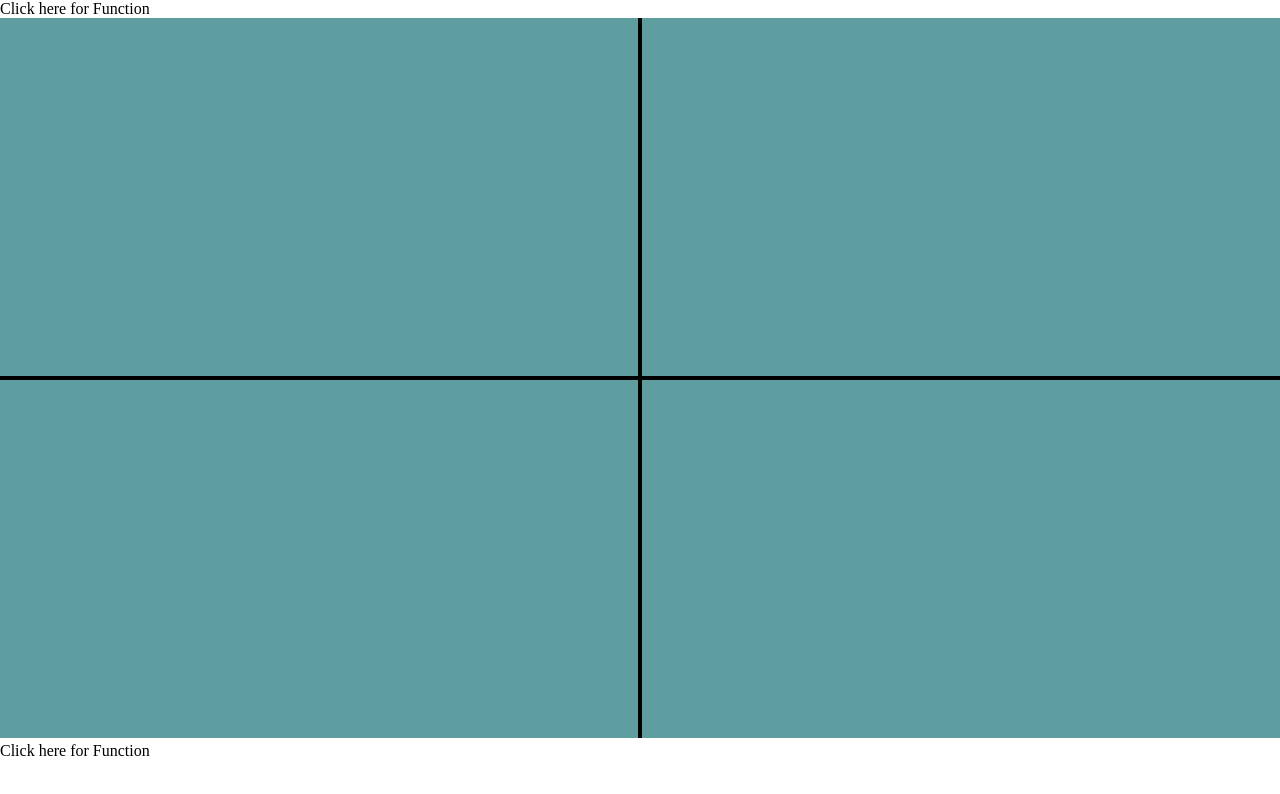
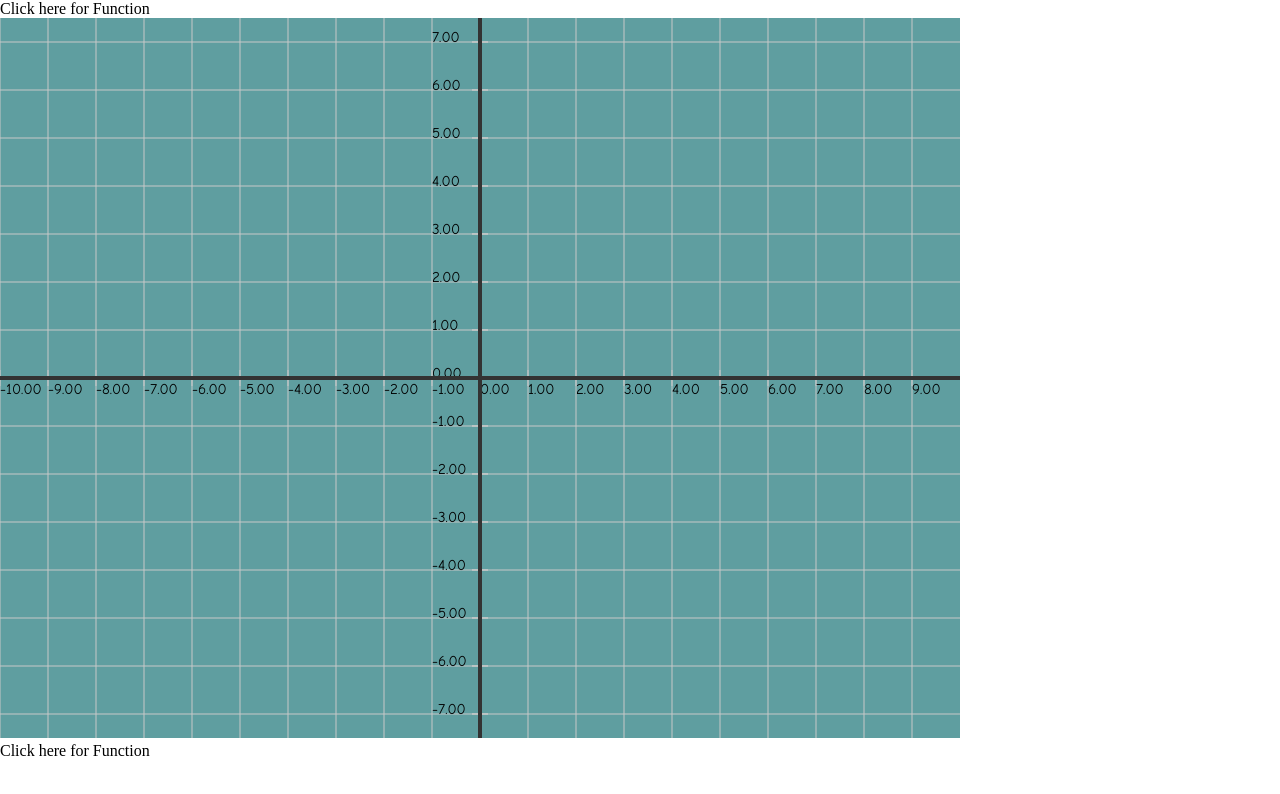
Before and after one commit to JulianHelmsen/Funcplot, a plain HTML site: page index.html in a window 1280 px wide. Drawn offline with Linux system fonts and the light colour scheme.

Commit message:
added markers at axis

```diff
--- a/drawing.js
+++ b/drawing.js
@@ -2,7 +2,6 @@ const canvas = document.getElementById("canvas");
 const ctx = canvas.getContext("2d");
 let mouseDown = false;
 
-let zoomLevel = 1;
 let cameraWidth = 20;
 let cameraHeight;
 let cameraX = 0;
@@ -37,10 +36,10 @@ function createTransform() {
     const hCameraHeight = cameraHeight / 2;
 
     return {
-        left: cameraX - hCameraWidth * zoomLevel,
-        right: cameraX + hCameraWidth * zoomLevel,
-        top: cameraY + hCameraHeight * zoomLevel,
-        bottom: cameraY - hCameraHeight * zoomLevel
+        left: cameraX - hCameraWidth,
+        right: cameraX + hCameraWidth,
+        top: cameraY + hCameraHeight,
+        bottom: cameraY - hCameraHeight
     };
 }
 
@@ -65,14 +64,59 @@ function draw() {
     const origin = transformPoint(transform, {x: 0, y: 0});
 
     // draw axis
+
+
+    // calculate interval of axis markers
+    let numDigitsX = Math.floor(Math.log(cameraWidth) / Math.log(10));
+    let axisDigitsX = numDigitsX - 1; //  atleast 10 markers in total on the x-axis
+    let inc = Math.pow(10, axisDigitsX);
+
+    ctx.font = "15px Comic Sans MS";
+    ctx.fillStyle = "rgb(0, 0, 0)";
+    // round left and bottom side to nearest marker
+    const halfMarkerSize = 8;
+    let bottomStart = Math.round(transform.bottom / inc) * inc;
+    let leftStart = Math.round(transform.left / inc) * inc;
+    for(let x = leftStart; x < transform.right; x += inc) {
+        ctx.beginPath();
+        const p = transformPoint(transform, {x: x, y: 0});
+        ctx.strokeStyle = "rgb(200, 200, 200)";
+        ctx.moveTo(p.x, origin.y - halfMarkerSize);
+        ctx.lineTo(p.x, origin.y + halfMarkerSize);
+        ctx.stroke();
+
+        ctx.strokeStyle = "rgb(200, 200, 200)";
+        ctx.beginPath();
+        ctx.moveTo(p.x, 0);
+        ctx.lineTo(p.x, height);
+        ctx.stroke();
+
+        ctx.fillText("" + x.toFixed(2), p.x, p.y + halfMarkerSize * 2);
+    }
+
+    for(let y = bottomStart; y < transform.top; y += inc) {
+        const p = transformPoint(transform, {x: 0, y: y});
+        ctx.beginPath();
+        ctx.strokeStyle = "rgb(200, 200, 200)";
+        ctx.moveTo(origin.x - halfMarkerSize, p.y);
+        ctx.lineTo(origin.x + halfMarkerSize, p.y);
+        ctx.stroke();
+        ctx.strokeStyle = "rgb(200, 200, 200)";
+        ctx.moveTo(0, p.y);
+        ctx.lineTo(width, p.y);
+        ctx.stroke();
+
+        ctx.fillText("" + y.toFixed(2), origin.x - halfMarkerSize * 6, p.y);
+    }
+
     ctx.lineWidth = 4;
-    ctx.fillStyle = "rgb(51, 255, 51)";
+    ctx.strokeStyle = "rgb(51, 51, 51)";
+    ctx.beginPath();
     ctx.moveTo(origin.x, height);
     ctx.lineTo(origin.x, 0);
     ctx.moveTo(0, origin.y);
     ctx.lineTo(width, origin.y);
     ctx.stroke();
-
 }
 
 canvas.addEventListener("wheel", (event) => {
@@ -82,7 +126,7 @@ canvas.addEventListener("wheel", (event) => {
         scale = 1.1;
     else
         scale = 0.9;
-    zoomLevel *= scale;
+    cameraWidth *= scale;
     draw();
 });
 
--- a/style.css
+++ b/style.css
@@ -9,7 +9,7 @@ html, body {
 }
 
 #canvas {
-    width: 100%;
+    width: 75%;
     height: 90%;
     background-color: cadetblue;
 }
```
